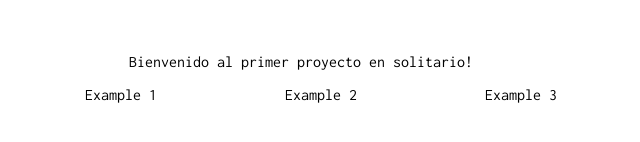
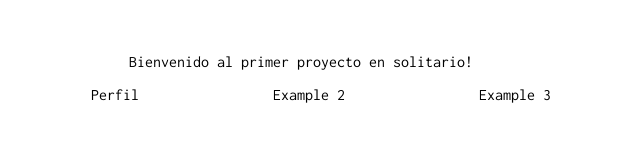
Before and after one commit to Fradomati/personal-page, a React (Vite) app in the folder client/: page / in a window 1280 px wide. Shown: the part 346-488 px from the top of the page, without its empty margins (339-979 px from the left). Built offline with nearby package versions, Linux system fonts and the light colour scheme.

Commit message:
Profile started

```diff
--- a/client/src/App.js
+++ b/client/src/App.js
@@ -1,13 +1,14 @@
 import React from "react";
 import { BrowserRouter as Router, Switch, Route } from "react-router-dom";
+import { Layout } from "./interface/layout/index";
 import { Home } from "./pages/Home/index";
-import { Layout } from "./interface/layout/index";
-
+import { Profile } from "./pages/Profile/index";
 export const App = () => {
   return (
     <Router>
       <Layout>
         <Switch>
+          <Route path="/profile" exact component={Profile} />
           <Route path="/" exact component={Home} />
         </Switch>
       </Layout>
--- a/client/src/index.css
+++ b/client/src/index.css
@@ -3,3 +3,8 @@ body {
   padding: 0;
   font-family: "Inconsolata", monospace;
 }
+
+a {
+  text-decoration: none;
+  color: black;
+}
--- a/client/src/interface/layout/index.js
+++ b/client/src/interface/layout/index.js
@@ -1,10 +1,14 @@
 import React from "react";
 import { PageContainer, MainContainer } from "./style";
+import { NavBar } from "../navbar/index";
 
 export const Layout = ({ children }) => {
   return (
     <MainContainer>
-      <PageContainer>{children}</PageContainer>
+      <PageContainer>
+        {children}
+        <NavBar />
+      </PageContainer>
     </MainContainer>
   );
 };
--- a/client/src/interface/navbar/index.js
+++ b/client/src/interface/navbar/index.js
@@ -1,11 +1,14 @@
 import React from "react";
 import { NavContainer, UlNavBar, LiNavBar } from "./style";
+import { Link } from "react-router-dom";
 
 export const NavBar = () => {
   return (
     <NavContainer>
       <UlNavBar>
-        <LiNavBar>Example 1</LiNavBar>
+        <LiNavBar>
+          <Link to="/profile">Perfil</Link>
+        </LiNavBar>
         <LiNavBar>Example 2</LiNavBar>
         <LiNavBar>Example 3</LiNavBar>
       </UlNavBar>
--- a/client/src/pages/Home/index.js
+++ b/client/src/pages/Home/index.js
@@ -6,7 +6,6 @@ export const Home = () => {
   return (
     <HomeContainer>
       <DivHome>Bienvenido al primer proyecto en solitario!</DivHome>
-      <NavBar />
     </HomeContainer>
   );
 };
--- /dev/null
+++ b/client/src/pages/Profile/index.js
@@ -0,0 +1,5 @@
+import React from "react";
+
+export const Profile = () => {
+  return <div>This is my profile</div>;
+};
```
Also changed, not shown: client/src/pages/Profile/styles.js (added), 4 other files (tests, documents, lock files or other folders).
